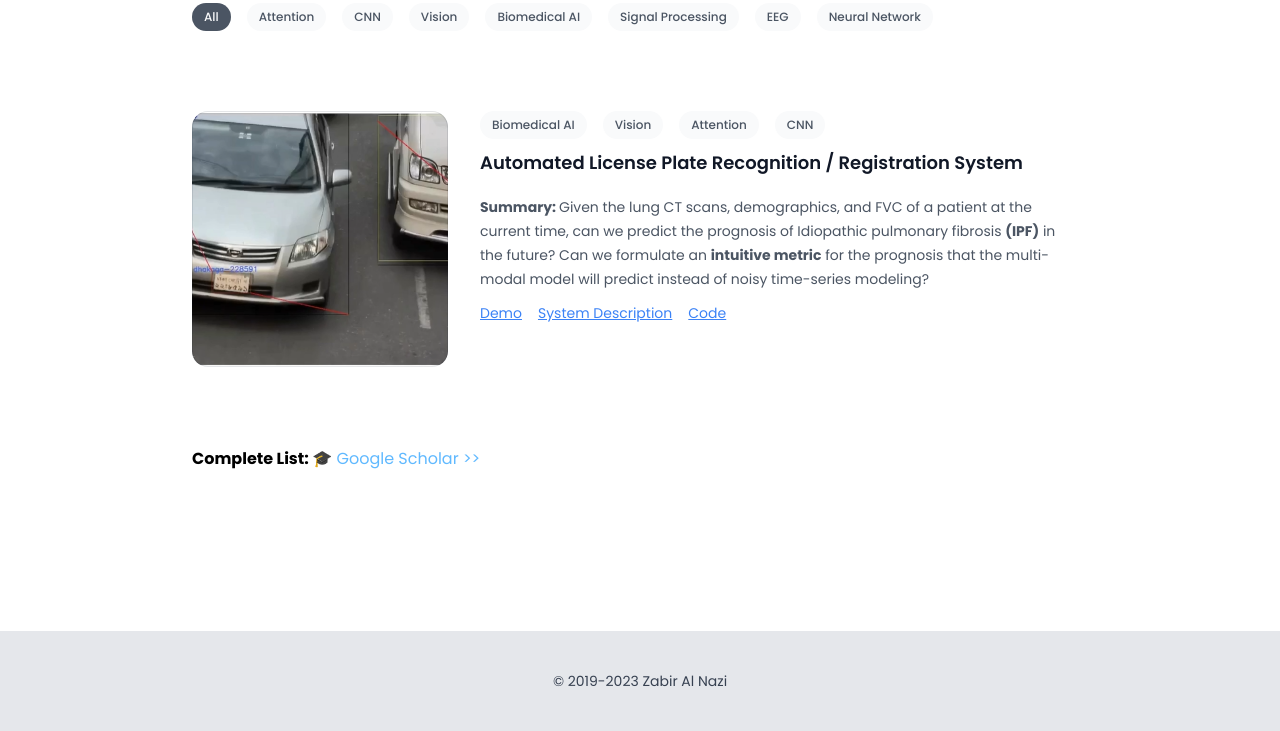
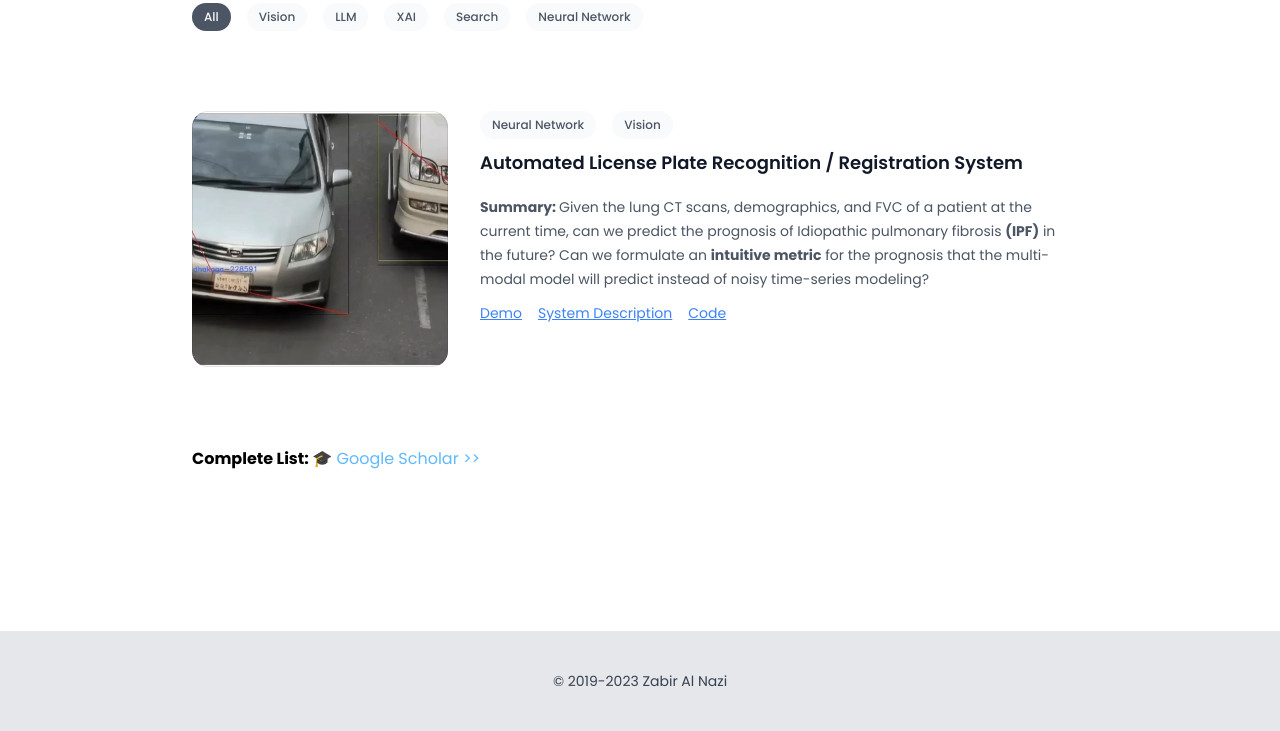
Before and after one commit to furcifer-grad/furcifer-grad.github.io, a website: page software.html in a window 1280 px wide. Shown: the part 253-984 px from the top of the page. Drawn offline with nearby package versions, Linux system fonts and the light colour scheme.

Commit message:
Update software.html

```diff
--- a/software.html
+++ b/software.html
@@ -217,7 +217,7 @@
           <h2
             class="text-3xl font-bold tracking-tight text-gray-900 sm:text-4xl"
           >
-            Research
+            Application
           </h2>
 
           <div class="flex items-center gap-x-4 text-xs mt-6">
@@ -231,46 +231,32 @@
             <a
               href="#"
               class="relative z-10 rounded-full px-3 py-1.5 font-medium"
-              @click.prevent="tag = 'Attention'"
-              :class="[tag === 'Attention' ? 'bg-gray-600 text-gray-50' : ' bg-gray-50 text-gray-600']"
-              >Attention</a
+              @click.prevent="tag = 'Vision'"
+              :class="[tag === 'Vision' ? 'bg-gray-600 text-gray-50' : ' bg-gray-50 text-gray-600']"
+              >Vision</a
             >
             <a
               href="#"
               class="relative z-10 rounded-full px-3 py-1.5 font-medium"
-              @click.prevent="tag = 'CNN'"
-              :class="[tag === 'CNN' ? 'bg-gray-600 text-gray-50' : ' bg-gray-50 text-gray-600']"
-              >CNN</a
+              @click.prevent="tag = 'LLM'"
+              :class="[tag === 'LLM' ? 'bg-gray-600 text-gray-50' : ' bg-gray-50 text-gray-600']"
+              >LLM</a
             >
             <a
             href="#"
             class="relative z-10 rounded-full px-3 py-1.5 font-medium"
-            @click.prevent="tag = 'vision'"
-            :class="[tag === 'vision' ? 'bg-gray-600 text-gray-50' : ' bg-gray-50 text-gray-600']"
-            >Vision</a
+            @click.prevent="tag = 'XAI'"
+            :class="[tag === 'XAI' ? 'bg-gray-600 text-gray-50' : ' bg-gray-50 text-gray-600']"
+            >XAI</a
           >
             <a
               href="#"
               class="relative z-10 rounded-full px-3 py-1.5 font-medium"
-              @click.prevent="tag = 'Biomedical AI'"
-              :class="[tag === 'Biomedical AI' ? 'bg-gray-600 text-gray-50' : ' bg-gray-50 text-gray-600']"
-              >Biomedical AI</a
+              @click.prevent="tag = 'Search'"
+              :class="[tag === 'Search' ? 'bg-gray-600 text-gray-50' : ' bg-gray-50 text-gray-600']"
+              >Search</a
             >
 
-            <a
-            href="#"
-            class="relative z-10 rounded-full px-3 py-1.5 font-medium"
-            @click.prevent="tag = 'Signal Processing'"
-            :class="[tag === 'Signal Processing' ? 'bg-gray-600 text-gray-50' : ' bg-gray-50 text-gray-600']"
-            >Signal Processing</a
-          >
-          <a
-            href="#"
-            class="relative z-10 rounded-full px-3 py-1.5 font-medium"
-            @click.prevent="tag = 'EEG'"
-            :class="[tag === 'EEG' ? 'bg-gray-600 text-gray-50' : ' bg-gray-50 text-gray-600']"
-            >EEG</a
-          >
           <a
           href="#"
           class="relative z-10 rounded-full px-3 py-1.5 font-medium"
@@ -286,7 +272,7 @@
 
           <div class="mt-16 space-y-20 lg:mt-20 lg:space-y-20">
             <article
-              x-data="{tags: ['Biomedical AI', 'vision', 'Attention', 'CNN']}"
+              x-data="{tags: ['Neural Network', 'Vision']}"
               x-show="tags.includes(tag) || tag === 'all'"
               x-clock
               class="relative isolate flex flex-col gap-8 lg:flex-row"
@@ -329,17 +315,17 @@
                 </div>
                 <div class="flex items-center space-x-4 mt-3">
                   <a
-                    href="https://arxiv.org/abs/2104.05889"
+                    href="https://www.youtube.com/watch?v=09CQgsO5IUw"
                     class="text-blue-500 text-sm hover:text-blue-400 underline"
                     >Demo</a
                   >
                   <a
-                    href="https://www.cs.ryerson.ca/~amirul/pmb_66_22_225013.pdf"
+                    href="https://zabir.quest/assets/ALPR_system_description.pdf"
                     class="text-blue-500 text-sm hover:text-blue-400 underline"
                     >System Description</a
                   >
                   <a
-                    href="https://github.com/zabir-nabil/Fibro-CoSANet"
+                    href="https://stackoverflow.com/questions/61867541/parallel-gpu-execution-with-multiple-darknet-models-in-python/61888173#61888173"
                     class="text-blue-500 text-sm hover:text-blue-400 underline"
                     >Code</a
                   >
```
